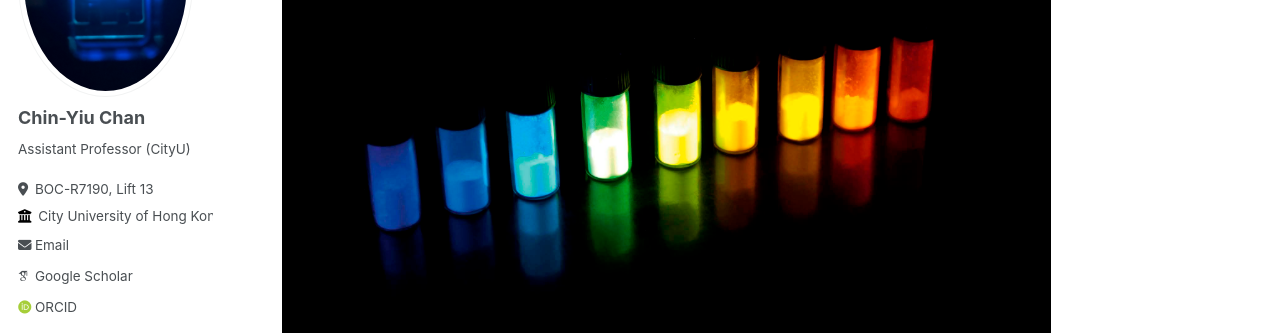
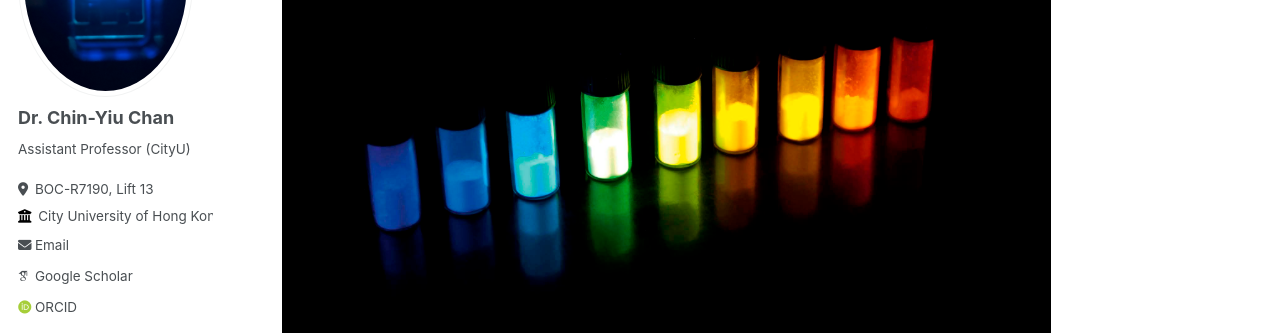
Before and after one commit to cychan-chem/chinychan.github.io, a Jekyll site: the page built from _pages/about.md, in a window 1280 px wide. Shown: the part 218-553 px from the top of the page. Built offline with Jekyll 4.4.1, drawn with Linux system fonts in a browser that asks for light colours; some web fonts are replaced.

```diff
--- a/_config.yml
+++ b/_config.yml
@@ -22,7 +22,7 @@ repository               : "chinychan/chinychan.github.io"
 author:
   # Biographic information
   avatar           : "blue1.jpg"
-  name             : "Chin-Yiu Chan"
+  name             : "Dr. Chin-Yiu Chan"
   pronouns         : # example: "she/her"
   bio              : "Assistant Professor (CityU)"
   location         : "BOC-R7190, Lift 13"
```
